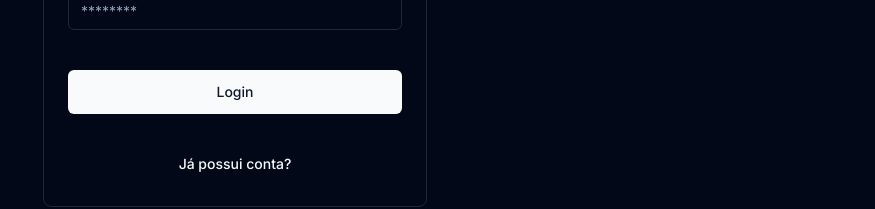
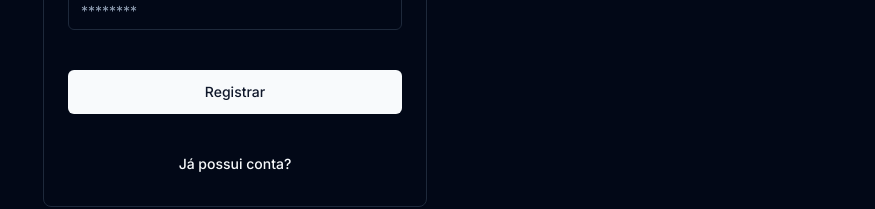
Before and after one commit to robertotcestari/workshop-codante-next-auth, a Next.js app: page /register in a window 1280 px wide. Shown: the part 377-586 px from the top of the page, without its empty margins (405-1280 px from the left). Built offline with nearby package versions, Linux system fonts and the light colour scheme.

Commit message:
fix typo

```diff
--- a/app/(auth)/register/_components/register-form.tsx
+++ b/app/(auth)/register/_components/register-form.tsx
@@ -58,7 +58,7 @@ export default function RegisterForm() {
               </div>
             </div>
             <Button size={'lg'} type="submit" className="w-full mt-10 ">
-              Login
+              Registrar
             </Button>
           </form>
         </CardContent>
```
